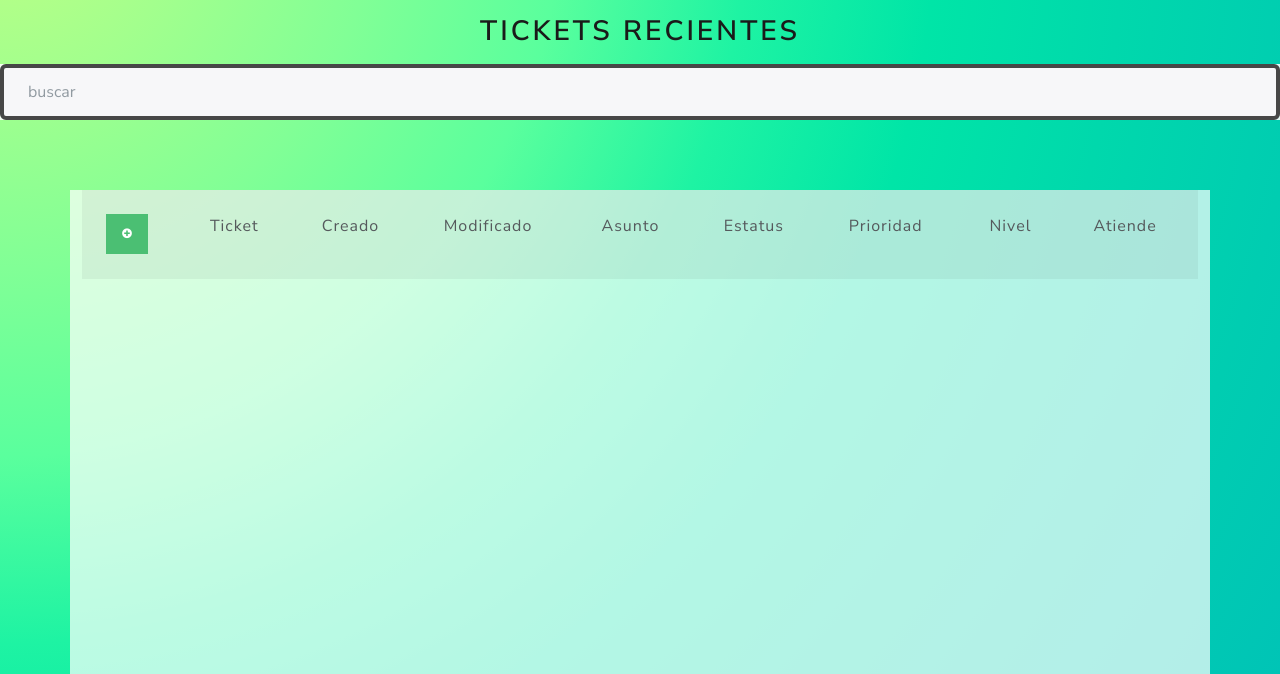
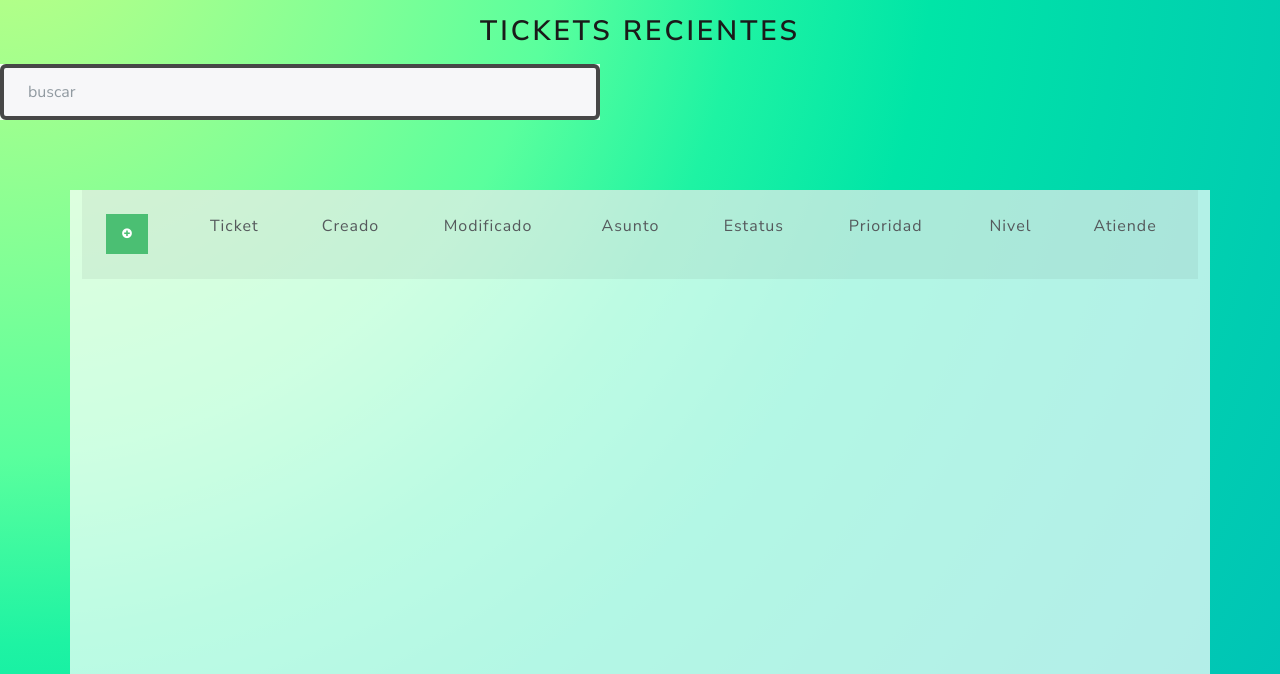
Before and after one commit to SanxgoStark/GTicket, a PHP site: page /admin/home_admin.php in a window 1280 px wide. Shown: the part 106-780 px from the top of the page. Run offline with PHP 8.4, Linux system fonts and the light colour scheme; the visitor is signed in with stand-in values (Sample User, id 1); data that the repository does not hold is empty.

Commit message:
mofificacion del ancho de la barra de busqueda

```diff
--- a/admin/home_admin.php
+++ b/admin/home_admin.php
@@ -34,9 +34,9 @@ if(!isset($_SESSION['usuario_usu']))
 	<h2 style="margin-top: 15px" align="center">Tickets Recientes</h2>
 
     <div style="background-color: rgba(255,255,255,0.9);
-					   margin-top: 15px;">
+					   margin-top: 15px;width:600px;">
 
-	<form id="formTickets">
+	<form id="formTickets" style="width:600px;">
         <input type="hidden" name="accion" value="buscar">
         <input class="form-control" type="text" name="ticket" id="ticket" onkeyup="venta('buscar')" placeholder="buscar">
     </form>
```
